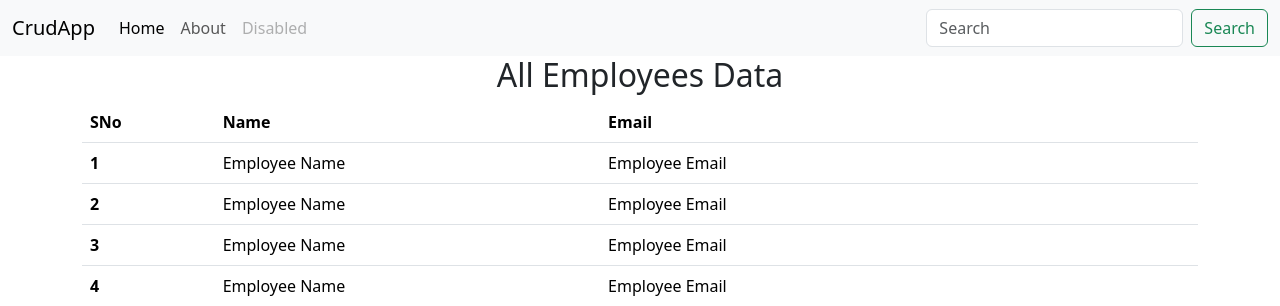
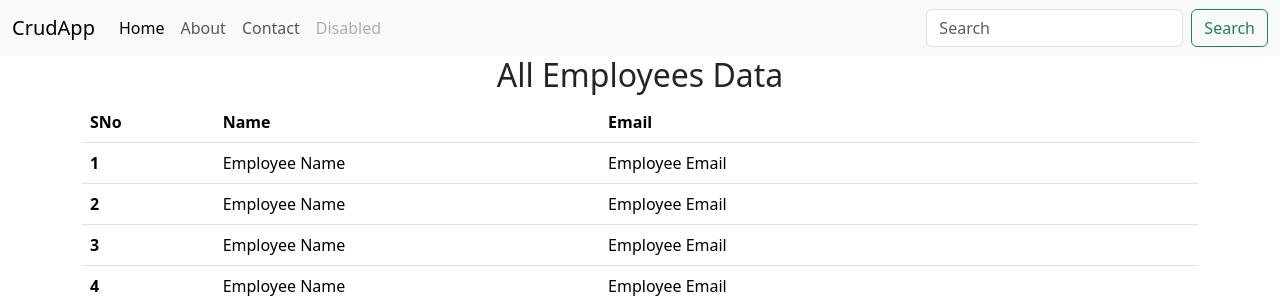
Before and after one commit to Dikshageek12/CrudApp, a Flask app: page / in a window 1280 px wide. Shown: the top 306 px of the page. Run offline with Flask 3, Linux system fonts and the light colour scheme; data comes from the database, SQL or seed files in the repository; both versions use the stored data as it was after the commit.

Commit message:
add contact.html

```diff
--- a/Templates/base.html
+++ b/Templates/base.html
@@ -26,6 +26,9 @@
                     </li>
                     <li class="nav-item">
                         <a class="nav-link" href="/about">About</a>
+                    </li>
+                     <li class="nav-item">
+                        <a class="nav-link" href="/contact">Contact</a>
                     </li>
                     <li class="nav-item dropdown">
                         <!-- <a class="nav-link dropdown-toggle" href="#" role="button" data-bs-toggle="dropdown" -->
--- /dev/null
+++ b/Templates/contact.html
@@ -0,0 +1,4 @@
+{% extends 'base.html' %}
+{% block body %}
+<h1>This is contact page</h1>
+{% endblock body %}
--- a/app.py
+++ b/app.py
@@ -21,5 +21,10 @@ def home():
 @app.route("/about")
 def about():
     return render_template('about.html')
+
+@app.route("/contact")
+def contact():
+    return render_template("contact.html")
+
 if __name__ == '__main__':
     app.run(debug=True)
```
Also changed, not shown: instance/employee.db.
